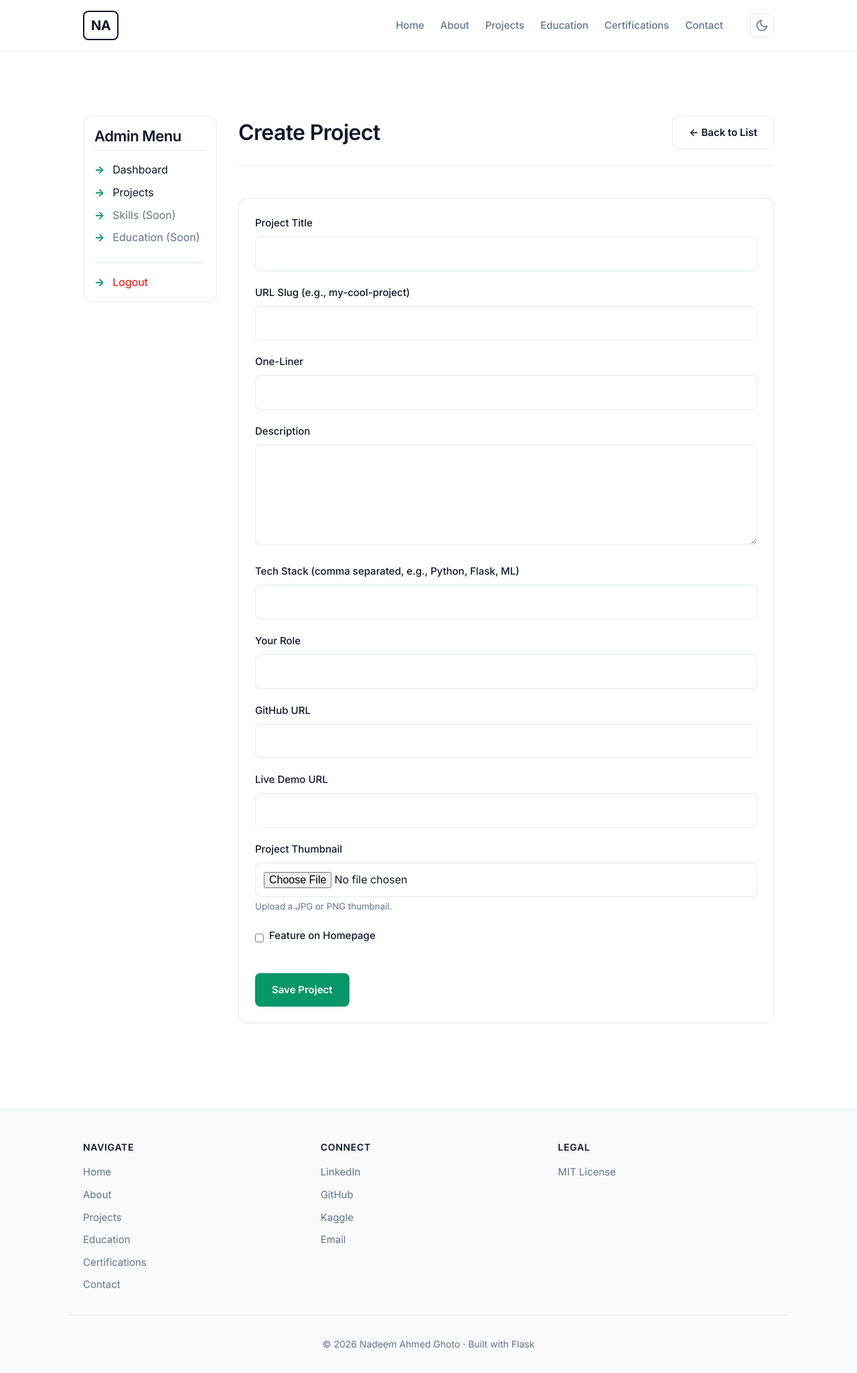
After one commit to NADEEMAHMED770/portfolio-website, a Flask app: page /admin/projects/create in a window 1280 px wide. The commit adds this page. Shown: the whole page at 67% size. Run offline with Flask 3, Linux system fonts and the light colour scheme; the visitor is signed in with stand-in values (Sample User, id 1); some libraries are stand-ins or nearby versions.

Commit message:
feat: V0.6 - Admin CRUD for projects and image uploads
- Added admin dashboard layout with sidebar navigation
- Built Create, Read, Update, Delete (CRUD) routes for projects
- Added secure file uploading for project thumbnails
- Implemented Flask-WTF CSRF protection globally
- Updated public templates to display uploaded images dynamically
- Added admin user creation to seed.py

```diff
--- a/app/__init__.py
+++ b/app/__init__.py
@@ -6,7 +6,7 @@ from flask import Flask, render_template
 from config import config
 
 # Import all extensions
-from app.extensions import db, migrate, login_manager
+from app.extensions import db, migrate, login_manager, csrf
 
 
 def create_app(config_name='development'):
@@ -17,6 +17,7 @@ def create_app(config_name='development'):
     db.init_app(app)
     migrate.init_app(app, db)
     login_manager.init_app(app)
+    csrf.init_app(app)
 
     # Register blueprints
     from app.blueprints.main import main_bp
--- a/app/blueprints/admin/routes.py
+++ b/app/blueprints/admin/routes.py
@@ -1,8 +1,12 @@
 from flask import render_template, redirect, url_for, flash, request
 from flask_login import login_required, current_user, login_user, logout_user
 from app.blueprints.admin import admin_bp
-from app.models import User
-from app.forms import LoginForm
+from app.models import User, Project
+from app.forms import LoginForm, ProjectForm
+from app.extensions import db
+import os
+from werkzeug.utils import secure_filename
+from flask import current_app
 
 @admin_bp.route('/')
 @login_required
@@ -44,3 +48,82 @@ def logout():
     logout_user()
     flash('You have been logged out.', 'success')
     return redirect(url_for('main.home'))
+
+# ==========================================
+# PROJECT CRUD
+# ==========================================
+
+@admin_bp.route('/projects')
+@login_required
+def projects():
+    all_projects = Project.query.order_by(Project.display_order).all()
+    return render_template('admin/projects.html', projects=all_projects)
+
+@admin_bp.route('/projects/create', methods=['GET', 'POST'])
+@login_required
+def project_create():
+    form = ProjectForm()
+    if form.validate_on_submit():
+        project = Project(
+            title=form.title.data,
+            slug=form.slug.data,
+            one_liner=form.one_liner.data,
+            description=form.description.data,
+            tech_stack=form.tech_stack.data,
+            role=form.role.data,
+            github_url=form.github_url.data,
+            live_url=form.live_url.data,
+            is_featured=form.is_featured.data
+        )
+
+        # --- NEW: Handle Image Upload ---
+        if form.image.data:
+            filename = secure_filename(form.image.data.filename)
+            # Save file to: app/static/uploads/projects/
+            upload_path = os.path.join(current_app.root_path, 'static/uploads/projects', filename)
+            form.image.data.save(upload_path)
+            project.image_file = filename
+        # --------------------------------
+
+        db.session.add(project)
+        db.session.commit()
+        flash('Project created successfully.', 'success')
+        return redirect(url_for('admin.projects'))
+    return render_template('admin/project_form.html', form=form, action="Create")
+
+
+@admin_bp.route('/projects/edit/<int:id>', methods=['GET', 'POST'])
+@login_required
+def project_edit(id):
+    project = Project.query.get_or_404(id)
+    form = ProjectForm(obj=project)
+
+    if form.validate_on_submit():
+        # --- NEW: Handle Image Upload ---
+        if form.image.data:
+            filename = secure_filename(form.image.data.filename)
+            upload_path = os.path.join(current_app.root_path, 'static/uploads/projects', filename)
+            form.image.data.save(upload_path)
+            project.image_file = filename
+        # --------------------------------
+
+        # Update all other fields
+        form.populate_obj(project)
+        # Note: populate_obj might overwrite image_file with the FileStorage object if we don't fix it.
+        # To be safe, we reassign the filename if it was updated:
+        if form.image.data:
+            project.image_file = secure_filename(form.image.data.filename)
+
+        db.session.commit()
+        flash('Project updated successfully.', 'success')
+        return redirect(url_for('admin.projects'))
+
+    return render_template('admin/project_form.html', form=form, action="Edit")
+@admin_bp.route('/projects/delete/<int:id>', methods=['POST'])
+@login_required
+def project_delete(id):
+    project = Project.query.get_or_404(id)
+    db.session.delete(project)
+    db.session.commit()
+    flash('Project deleted.', 'success')
+    return redirect(url_for('admin.projects'))
--- a/app/forms.py
+++ b/app/forms.py
@@ -1,8 +1,28 @@
 from flask_wtf import FlaskForm
 from wtforms import StringField, PasswordField, SubmitField
 from wtforms.validators import DataRequired, Email
+from flask_wtf.file import FileField, FileAllowed
 
 class LoginForm(FlaskForm):
     email = StringField('Email', validators=[DataRequired(), Email()])
     password = PasswordField('Password', validators=[DataRequired()])
     submit = SubmitField('Log In')
+
+from flask_wtf import FlaskForm
+from wtforms import StringField, PasswordField, SubmitField, TextAreaField, BooleanField
+from wtforms.validators import DataRequired, Email, URL, Optional
+
+# ... (keep LoginForm) ...
+
+class ProjectForm(FlaskForm):
+    title = StringField('Project Title', validators=[DataRequired()])
+    slug = StringField('URL Slug (e.g., my-cool-project)', validators=[DataRequired()])
+    one_liner = StringField('One-Liner', validators=[DataRequired()])
+    description = TextAreaField('Description', validators=[Optional()])
+    tech_stack = StringField('Tech Stack (comma separated, e.g., Python, Flask, ML)', validators=[Optional()])
+    role = StringField('Your Role', validators=[Optional()])
+    github_url = StringField('GitHub URL', validators=[Optional(), URL()])
+    live_url = StringField('Live Demo URL', validators=[Optional(), URL()])
+    is_featured = BooleanField('Feature on Homepage')
+    image = FileField('Project Thumbnail', validators=[FileAllowed(['jpg', 'png', 'jpeg'])])
+    submit = SubmitField('Save Project')
--- a/app/models.py
+++ b/app/models.py
@@ -90,6 +90,7 @@ class Project(db.Model):
     one_liner = db.Column(db.String(200), nullable=False)
     description = db.Column(db.Text, nullable=True)
     tech_stack = db.Column(db.String(300), nullable=True)
+    image_file = db.Column(db.String(120), nullable=False, server_default='default.jpg')
     role = db.Column(db.String(100), nullable=True)
     github_url = db.Column(db.String(300), nullable=True)
     live_url = db.Column(db.String(300), nullable=True)
--- /dev/null
+++ b/app/templates/admin/base_admin.html
@@ -0,0 +1,25 @@
+{% extends 'base.html' %}
+
+{% block content %}
+<div class="container" style="display: grid; grid-template-columns: 200px 1fr; gap: 2rem; margin-top: 2rem;">
+
+    <!-- Sidebar -->
+    <aside class="card" style="height: fit-content; padding: 1rem;">
+        <h3 style="margin-bottom: 1rem; border-bottom: 1px solid var(--border-color); padding-bottom: 0.5rem;">Admin Menu</h3>
+        <ul class="list-styled" style="gap: 0.5rem;">
+            <li><a href="{{ url_for('admin.dashboard') }}" style="color: var(--text-main);">Dashboard</a></li>
+            <li><a href="{{ url_for('admin.projects') }}" style="color: var(--text-main);">Projects</a></li>
+            <li><a href="#" style="color: var(--text-muted);">Skills (Soon)</a></li>
+            <li><a href="#" style="color: var(--text-muted);">Education (Soon)</a></li>
+            <li style="margin-top: 1rem; padding-top: 1rem; border-top: 1px solid var(--border-color);">
+                <a href="{{ url_for('admin.logout') }}" style="color: red;">Logout</a>
+            </li>
+        </ul>
+    </aside>
+
+    <!-- Main Content Area -->
+    <main>
+        {% block admin_content %}{% endblock %}
+    </main>
+</div>
+{% endblock %}
--- /dev/null
+++ b/app/templates/admin/project_form.html
@@ -0,0 +1,69 @@
+{% extends 'admin/base_admin.html' %}
+{% block title %}{{ action }} Project{% endblock %}
+
+{% block admin_content %}
+<header class="page-header" style="display: flex; justify-content: space-between; align-items: center;">
+    <h2>{{ action }} Project</h2>
+    <a href="{{ url_for('admin.projects') }}" class="btn btn--secondary">← Back to List</a>
+</header>
+
+<div class="card" style="max-width: 800px;">
+    <form method="POST" enctype="multipart/form-data">
+        {{ form.hidden_tag() }}
+
+        <div class="form-group">
+            {{ form.title.label }}
+            {{ form.title(class="form-control") }}
+        </div>
+
+        <div class="form-group">
+            {{ form.slug.label }}
+            {{ form.slug(class="form-control") }}
+        </div>
+
+        <div class="form-group">
+            {{ form.one_liner.label }}
+            {{ form.one_liner(class="form-control") }}
+        </div>
+
+        <div class="form-group">
+            {{ form.description.label }}
+            {{ form.description(class="form-control", rows="4") }}
+        </div>
+
+        <div class="form-group">
+            {{ form.tech_stack.label }}
+            {{ form.tech_stack(class="form-control") }}
+        </div>
+
+        <div class="form-group">
+            {{ form.role.label }}
+            {{ form.role(class="form-control") }}
+        </div>
+
+        <div class="form-group">
+            {{ form.github_url.label }}
+            {{ form.github_url(class="form-control") }}
+        </div>
+
+        <div class="form-group">
+            {{ form.live_url.label }}
+            {{ form.live_url(class="form-control") }}
+        </div>
+
+        <div class="form-group">
+            {{ form.image.label }}
+            {{ form.image(class="form-control") }}
+            <small style="color: var(--text-muted); display: block; margin-top: 0.25rem;">Upload a JPG or PNG
+                thumbnail.</small>
+        </div>
+
+        <div class="form-group" style="display: flex; align-items: center; gap: 0.5rem;">
+            {{ form.is_featured() }}
+            {{ form.is_featured.label }}
+        </div>
+
+        <button type="submit" class="btn btn--primary" style="margin-top: 1rem;">{{ form.submit.label.text }}</button>
+    </form>
+</div>
+{% endblock %}
--- a/app/templates/main/home.html
+++ b/app/templates/main/home.html
@@ -37,7 +37,7 @@
         <div class="project-grid">
             {% for project in projects %}
             <article class="card project-card">
-                <div class="project-card__image">[ Project Image ]</div>
+                <img src="{{ url_for('static', filename='uploads/projects/' + project.image_file) }}" alt="{{ project.title }}" class="project-card__image" style="object-fit: cover;">
                 <h3 class="project-card__title">{{ project.title }}</h3>
                 <p class="project-card__desc">{{ project.one_liner }}</p>
                 <div class="project-card__tags">
--- a/app/templates/main/projects.html
+++ b/app/templates/main/projects.html
@@ -10,7 +10,7 @@
     <div class="project-grid">
         {% for project in projects %}
         <article class="card project-card">
-            <div class="project-card__image">[ Project Image ]</div>
+            <img src="{{ url_for('static', filename='uploads/projects/' + project.image_file) }}" alt="{{ project.title }}" class="project-card__image" style="object-fit: cover;">
             <h3 class="project-card__title">{{ project.title }}</h3>
             <p class="project-card__desc">{{ project.one_liner }}</p>
             <div class="project-card__tags">
```
Also changed, not shown: app/extensions.py (+13 -0 lines), app/templates/admin/dashboard.html (+10 -11 lines), app/templates/admin/projects.html (added, +53 -0 lines), migrations/versions/0eba5d8a0ee8_initial_migration_with_image_file.py (renamed from migrations/versions/e8ce16107431_initial_migration_user_profile_.py, +5 -4 lines), seed.py (+8 -1 lines), app/static/uploads/projects/Screenshot_2026-10-19_175424.png (added), app/static/uploads/projects/default.jpg (added).
